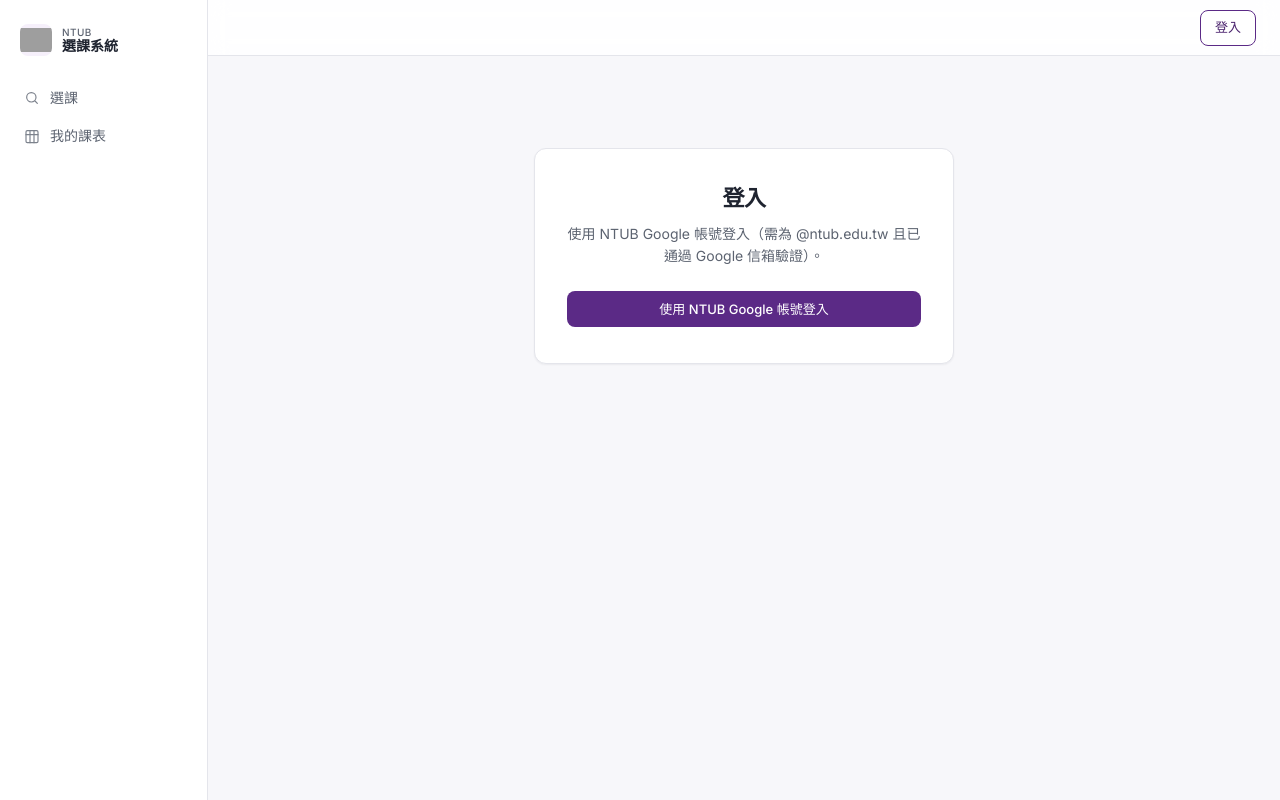
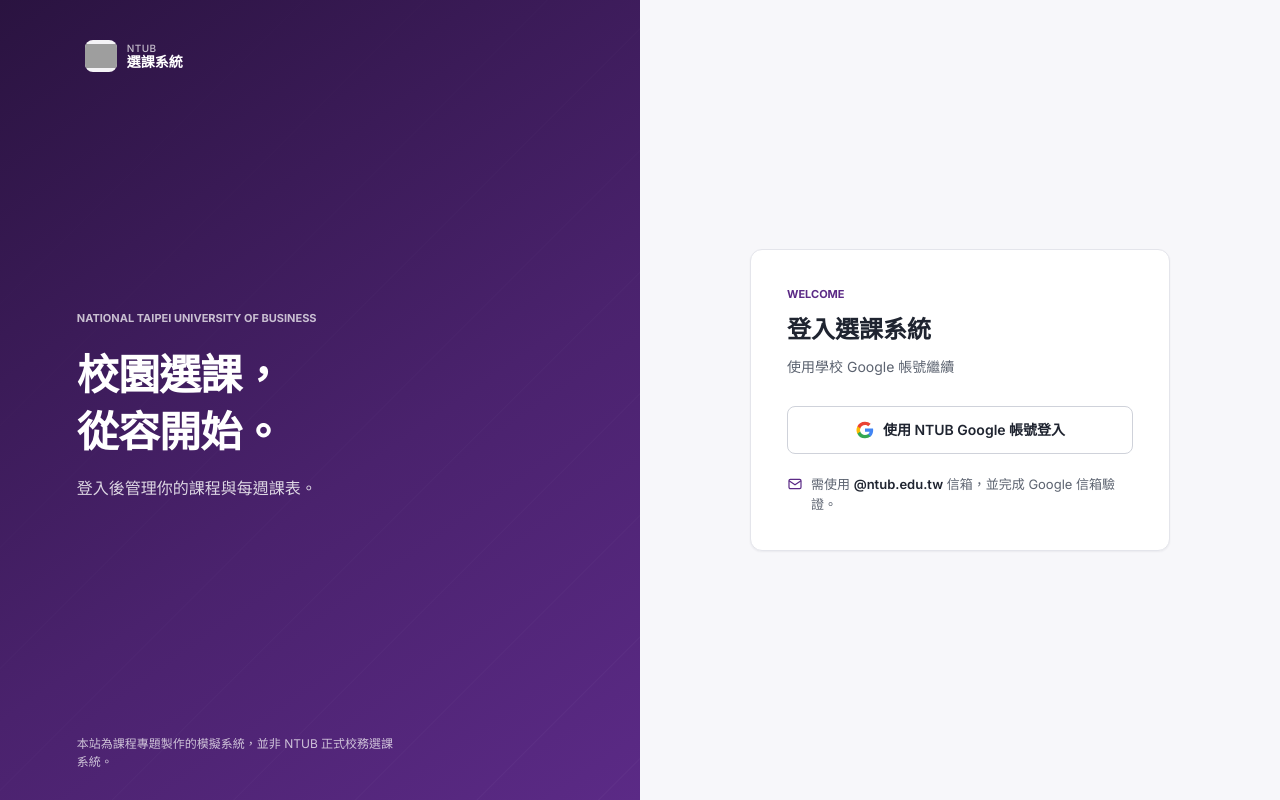
Before and after one commit to lucashsu95/course_select, a Django app: page /login/ in a window 1280 px wide. Run offline with Django 5.2, Linux system fonts and the light colour scheme; data that the repository does not hold is empty; grey boxes are pictures that could not be loaded.

Commit message:
feat(ui): redesign login page

```diff
--- a/courses/static/courses/app.css
+++ b/courses/static/courses/app.css
@@ -462,3 +462,79 @@
 @media (max-width: 720px) {
   .setup-row { grid-template-columns: minmax(0, 1fr); }
 }
+
+/* Login */
+.login-page .shell { display: block; min-height: 100vh; }
+.login-page .sidebar,
+.login-page .app-header { display: none; }
+.login-page .workspace { min-height: 100vh; }
+.login-page .canvas { display: flex; min-height: 100vh; padding: 0; }
+.login-layout { display: grid; grid-template-columns: minmax(0, 1fr) minmax(420px, 1fr); width: 100%; min-height: 100vh; }
+.login-brand-panel {
+  position: relative;
+  isolation: isolate;
+  display: flex;
+  flex-direction: column;
+  justify-content: space-between;
+  min-height: 100vh;
+  overflow: hidden;
+  padding: 36px clamp(36px, 6vw, 88px) 28px;
+  background: linear-gradient(145deg, var(--primary-900), var(--primary-700) 58%, var(--primary-600));
+  color: #fff;
+}
+.login-brand-panel::after {
+  position: absolute;
+  z-index: -1;
+  inset: 0;
+  content: "";
+  opacity: .14;
+  background: repeating-linear-gradient(135deg, transparent 0 42px, rgba(255,255,255,.25) 43px, transparent 44px 86px);
+  mask-image: linear-gradient(135deg, transparent 5%, #000 100%);
+}
+.login-brand-panel .brand { color: #fff; }
+.login-brand-panel .brand-kicker { color: rgba(255,255,255,.72); }
+.login-brand-panel .brand-logo,
+.login-brand-panel .brand-fallback { background: rgba(255,255,255,.95); }
+.login-brand-copy { max-width: 500px; padding: 70px 0; }
+.login-eyebrow { color: var(--primary-600); font-size: 11px; font-weight: 700; }
+.login-brand-panel .login-eyebrow { color: rgba(255,255,255,.72); }
+.login-brand-copy h1 { margin-top: 20px; font-size: 42px; line-height: 1.35; }
+.login-brand-copy > p:last-child { margin-top: 16px; color: rgba(255,255,255,.82); font-size: 16px; }
+.login-disclaimer { max-width: 42ch; color: rgba(255,255,255,.72); font-size: 12px; }
+.login-content { display: flex; flex-direction: column; align-items: center; justify-content: center; padding: 56px 40px; }
+.login-card {
+  width: min(100%, 420px);
+  margin: 0;
+  padding: 36px;
+  border: 1px solid var(--border);
+  border-radius: var(--radius-card);
+  background: var(--surface);
+  text-align: left;
+  box-shadow: var(--shadow-1);
+}
+.login-card-heading { margin-bottom: 28px; }
+.login-card-heading h2 { margin-top: 8px; font-size: 24px; }
+.login-card .login-note { margin-top: 8px; margin-bottom: 0; color: var(--text-muted); }
+.login-google-btn {
+  width: 100%;
+  height: 48px;
+  justify-content: center;
+  border-color: var(--border-strong);
+  background: var(--surface);
+  color: var(--text);
+  font-size: 14px;
+  font-weight: 600;
+}
+.login-google-btn:hover { border-color: var(--primary-300); background: var(--primary-50); box-shadow: var(--shadow-1); }
+.login-requirement { display: flex; align-items: flex-start; gap: 8px; margin-top: 20px; color: var(--text-muted); font-size: 13px; }
+.login-requirement svg { flex: none; margin-top: 2px; color: var(--primary-600); }
+.login-requirement strong { color: var(--text); font-weight: 600; }
+.login-mobile-disclaimer { display: none; }
+
+@media (max-width: 767px) {
+  .login-layout { grid-template-columns: minmax(0, 1fr); }
+  .login-brand-panel { display: none; }
+  .login-content { min-height: 100vh; padding: 28px 20px; }
+  .login-card { padding: 28px 22px; }
+  .login-mobile-disclaimer { display: block; max-width: 38ch; margin-top: 20px; color: var(--text-muted); font-size: 12px; text-align: center; }
+}
--- a/courses/templates/courses/login.html
+++ b/courses/templates/courses/login.html
@@ -1,9 +1,35 @@
 {% extends "courses/base.html" %}
 {% block title %}登入{% endblock %}
+{% block body_class %}login-page{% endblock %}
 {% block content %}
-<section class="login-card">
-  <h1>登入</h1>
-  <p class="login-note">使用 NTUB Google 帳號登入（需為 @ntub.edu.tw 且已通過 Google 信箱驗證）。</p>
-  <a class="btn btn-primary login-btn" href="{% url 'google_login' %}?next={{ request.GET.next|default:'' }}">使用 NTUB Google 帳號登入</a>
-</section>
+<div class="login-layout">
+  <section class="login-brand-panel" aria-labelledby="login-brand-title">
+    {% include "courses/_brand.html" %}
+    <div class="login-brand-copy">
+      <p class="login-eyebrow">NATIONAL TAIPEI UNIVERSITY OF BUSINESS</p>
+      <h1 id="login-brand-title">校園選課，<br>從容開始。</h1>
+      <p>登入後管理你的課程與每週課表。</p>
+    </div>
+    <p class="login-disclaimer">本站為課程專題製作的模擬系統，並非 NTUB 正式校務選課系統。</p>
+  </section>
+
+  <main class="login-content">
+    <section class="login-card" aria-labelledby="login-title">
+      <div class="login-card-heading">
+        <p class="login-eyebrow">WELCOME</p>
+        <h2 id="login-title">登入選課系統</h2>
+        <p class="login-note">使用學校 Google 帳號繼續</p>
+      </div>
+      <a class="btn login-google-btn" href="{% url 'google_login' %}?next={{ request.GET.next|default:'' }}">
+        <svg class="google-mark" width="20" height="20" viewBox="0 0 48 48" aria-hidden="true"><path fill="#4285F4" d="M43.6 24.5c0-1.4-.1-2.8-.4-4.1H24v7.8h11a9.4 9.4 0 0 1-4.1 6.2v5.1h6.6c3.9-3.6 6.1-8.8 6.1-15Z"/><path fill="#34A853" d="M24 44c5.5 0 10.1-1.8 13.5-4.8l-6.6-5.1c-1.8 1.2-4.1 2-6.9 2-5.3 0-9.8-3.6-11.4-8.4H5.8v5.3A20 20 0 0 0 24 44Z"/><path fill="#FBBC05" d="M12.6 27.7a12 12 0 0 1 0-7.4V15H5.8a20 20 0 0 0 0 18Z"/><path fill="#EA4335" d="M24 11.9c3 0 5.7 1 7.8 3.1l5.8-5.8C34.1 5.9 29.5 4 24 4A20 20 0 0 0 5.8 15l6.8 5.3c1.6-4.8 6.1-8.4 11.4-8.4Z"/></svg>
+        <span>使用 NTUB Google 帳號登入</span>
+      </a>
+      <div class="login-requirement">
+        <svg width="16" height="16" viewBox="0 0 24 24" fill="none" stroke="currentColor" stroke-width="1.8" aria-hidden="true"><rect x="3" y="5" width="18" height="14" rx="2"/><path d="m3 7 9 6 9-6"/></svg>
+        <p>需使用 <strong>@ntub.edu.tw</strong> 信箱，並完成 Google 信箱驗證。</p>
+      </div>
+    </section>
+    <p class="login-mobile-disclaimer">本站為課程專題製作的模擬系統，並非 NTUB 正式校務選課系統。</p>
+  </main>
+</div>
 {% endblock %}
```
